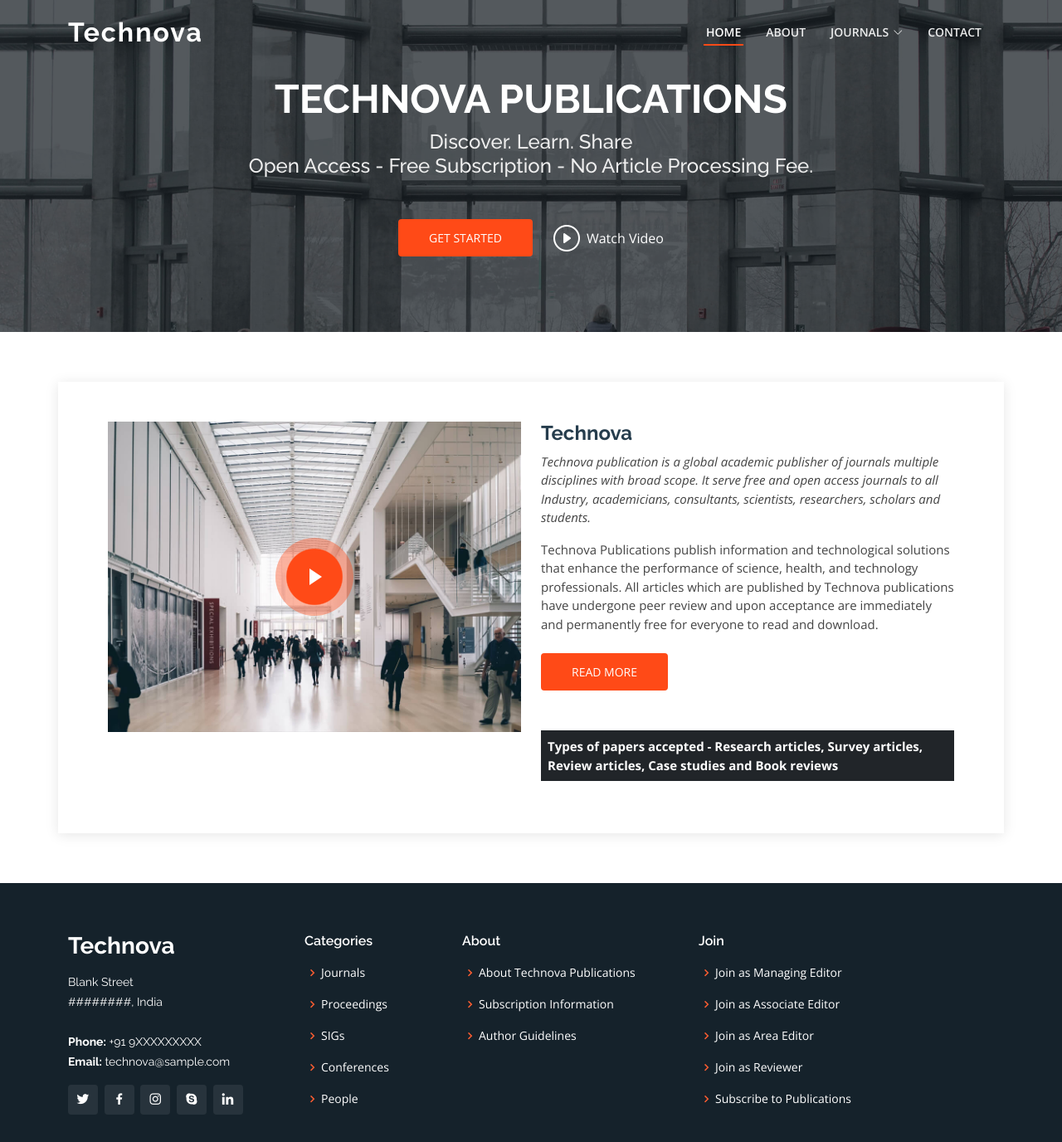
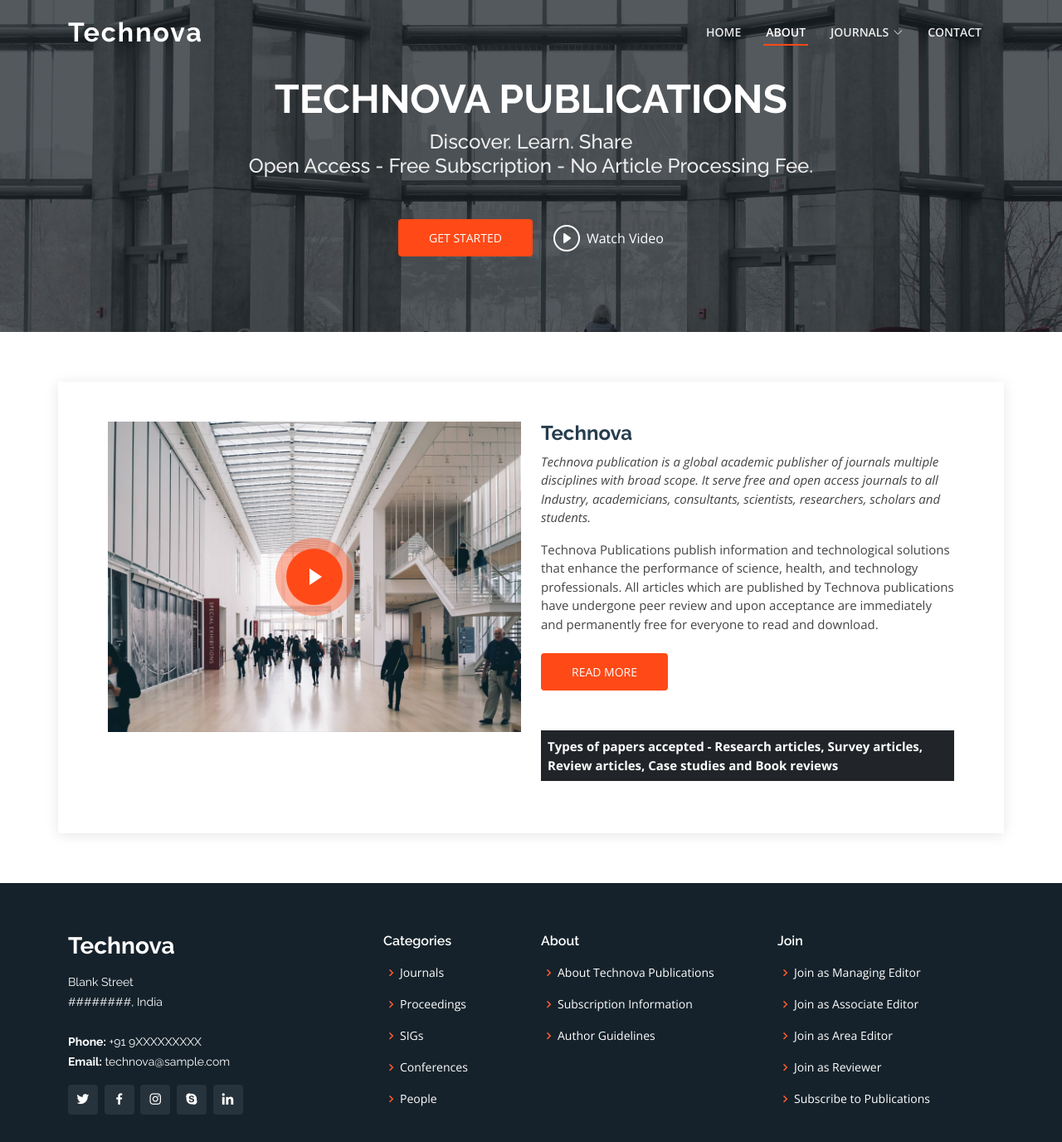
Before and after one commit to Sachin-U-Krishna/Journal-Site, a plain HTML site: page about.html in a window 1280 px wide. Shown: the top 1376 px of the page at 83% size. Drawn offline with nearby package versions, Linux system fonts and the light colour scheme.

Commit message:
Before resolving

```diff
--- a/about.html
+++ b/about.html
@@ -1,5 +1,6 @@
 <!DOCTYPE html>
 <html lang="en">
+
 <head>
     <meta charset="UTF-8">
     <title>About | Technova</title>
@@ -7,11 +8,13 @@
     <meta content="" name="keywords">
 
     <!-- Favicons -->
-    <link href="assets/img/favicon.png" rel="icon">
+    <link href="assets/img/technova/technova_logo.png" rel="icon">
     <link href="assets/img/apple-touch-icon.png" rel="apple-touch-icon">
 
     <!-- Google Fonts -->
-    <link href="https://fonts.googleapis.com/css?family=Open+Sans:300,300i,400,400i,600,600i,700,700i|Raleway:300,300i,400,400i,500,500i,600,600i,700,700i|Poppins:300,300i,400,400i,500,500i,600,600i,700,700i" rel="stylesheet">
+    <link
+        href="https://fonts.googleapis.com/css?family=Open+Sans:300,300i,400,400i,600,600i,700,700i|Raleway:300,300i,400,400i,500,500i,600,600i,700,700i|Poppins:300,300i,400,400i,500,500i,600,600i,700,700i"
+        rel="stylesheet">
 
     <!-- Vendor CSS Files -->
     <link href="assets/vendor/aos/aos.css" rel="stylesheet">
@@ -25,6 +28,7 @@
     <!-- Template Main CSS File -->
     <link href="assets/css/style.css" rel="stylesheet">
 </head>
+
 <body>
 
     <!-- ======= Header ======= -->
@@ -37,8 +41,8 @@
 
             <nav id="navbar" class="navbar">
                 <ul>
-                <li><a class="nav-link  active" href="#">Home</a></li>
-                <li><a class="nav-link " href="#">About</a></li>
+                    <li><a class="nav-link " href="/index.html">Home</a></li>
+                    <li><a class="nav-link active" href="/about.html">About</a></li>
                     <!--          <li><a class="nav-link scrollto" href="#services">Services</a></li>-->
                     <!--          <li><a class="nav-link scrollto " href="#portfolio">Portfolio</a></li>-->
                     <!--          <li><a class="nav-link scrollto" href="#team">Team</a></li>-->
@@ -59,7 +63,7 @@
                             </li>
                         </ul>
                     </li>
-                <li><a class="nav-link" href="#">Contact</a></li>
+                    <li><a class="nav-link" href="/contact.html">Contact</a></li>
                     <!--          <li><a class="getstarted scrollto" href="#about">Get Started</a></li>-->
                 </ul>
                 <i class="bi bi-list mobile-nav-toggle"></i>
@@ -76,7 +80,8 @@
                 Open Access - Free Subscription - No Article Processing Fee.</h2>
             <div class="d-flex">
                 <a href="#about" class="btn-get-started scrollto">Get Started</a>
-            <a href="https://www.youtube.com/watch?v=jDDaplaOz7Q" class="glightbox btn-watch-video"><i class="bi bi-play-circle"></i><span>Watch Video</span></a>
+                <a href="https://www.youtube.com/watch?v=jDDaplaOz7Q" class="glightbox btn-watch-video"><i
+                        class="bi bi-play-circle"></i><span>Watch Video</span></a>
             </div>
         </div>
     </section><!-- End Hero -->
@@ -97,13 +102,19 @@
                     <div class="col-lg-6 pt-3 pt-lg-0 content">
                         <h3>Technova</h3>
                         <p class="fst-italic">
-                        Technova publication is a global academic publisher of journals multiple disciplines with broad scope. It serve free and open access journals to all Industry, academicians, consultants, scientists, researchers, scholars and students.
+                            Technova publication is a global academic publisher of journals multiple disciplines with
+                            broad scope. It serve free and open access journals to all Industry, academicians,
+                            consultants, scientists, researchers, scholars and students.
                         </p>
                         <p>
-                        Technova Publications publish information and technological solutions that enhance the performance of science, health, and technology professionals. All articles which are published by Technova publications have undergone peer review and upon acceptance are immediately and permanently free for everyone to read and download.
+                            Technova Publications publish information and technological solutions that enhance the
+                            performance of science, health, and technology professionals. All articles which are
+                            published by Technova publications have undergone peer review and upon acceptance are
+                            immediately and permanently free for everyone to read and download.
                         </p>
                         <a href="#" class="btn-get-started-hm mt-2">Read More</a>
-                    <p class="bg-dark p-2 mt-5 hm_hglt_text">Types of papers accepted - Research articles, Survey articles, Review articles, Case studies and Book reviews</p>
+                        <p class="bg-dark p-2 mt-5 hm_hglt_text">Types of papers accepted - Research articles, Survey
+                            articles, Review articles, Case studies and Book reviews</p>
                     </div>
 
                 </div>
@@ -138,7 +149,7 @@
                         </div>
                     </div>
 
-                <div class="col-lg-2 col-md-6 footer-links">
+                    <div class="offset-lg-1 col-lg-2 col-md-6 footer-links">
                         <h4>Categories</h4>
                         <ul>
                             <li><i class="bx bx-chevron-right"></i> <a href="#">Journals</a></li>
@@ -158,7 +169,7 @@
                         </ul>
                     </div>
 
-                <div class="col-lg-4 col-md-6 footer-links">
+                    <div class="col-lg-3 col-md-6 footer-links">
                         <h4>Join</h4>
                         <ul>
                             <li><i class="bx bx-chevron-right"></i> <a href="#">Join as Managing Editor</a></li>
@@ -186,7 +197,8 @@
     </footer><!-- End Footer -->
 
     <div id="preloader"></div>
-<a href="#" class="back-to-top d-flex align-items-center justify-content-center"><i class="bi bi-arrow-up-short"></i></a>
+    <a href="#" class="back-to-top d-flex align-items-center justify-content-center"><i
+            class="bi bi-arrow-up-short"></i></a>
 
     <!-- Vendor JS Files -->
     <script src="assets/vendor/purecounter/purecounter_vanilla.js"></script>
@@ -202,4 +214,5 @@
 
 </body>
 </body>
+
 </html>
```
Also changed, not shown: contact.html (+1 -1 lines), index.html (+1 -1 lines). Lines whose indentation alone changed are shown as unchanged.
